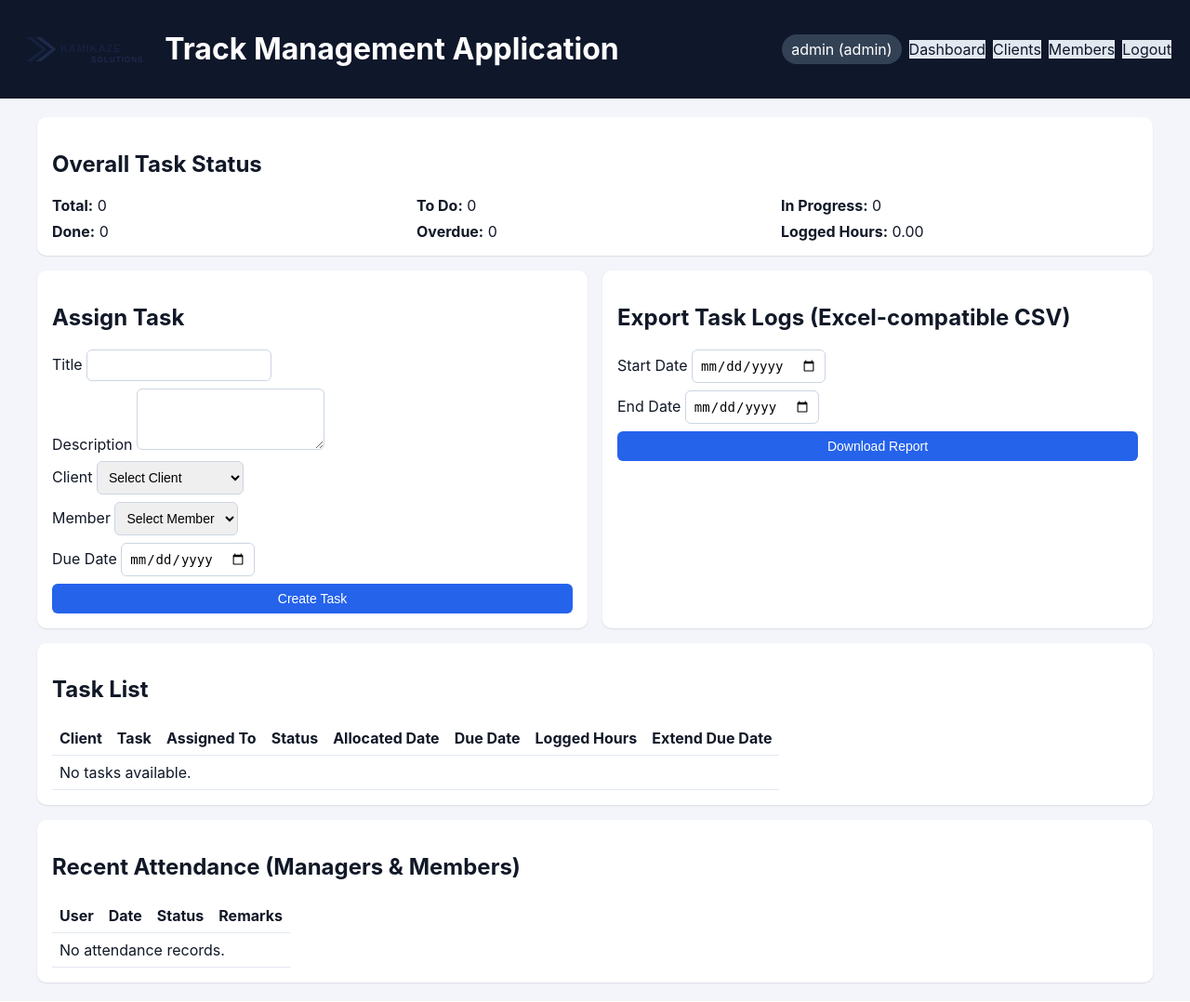
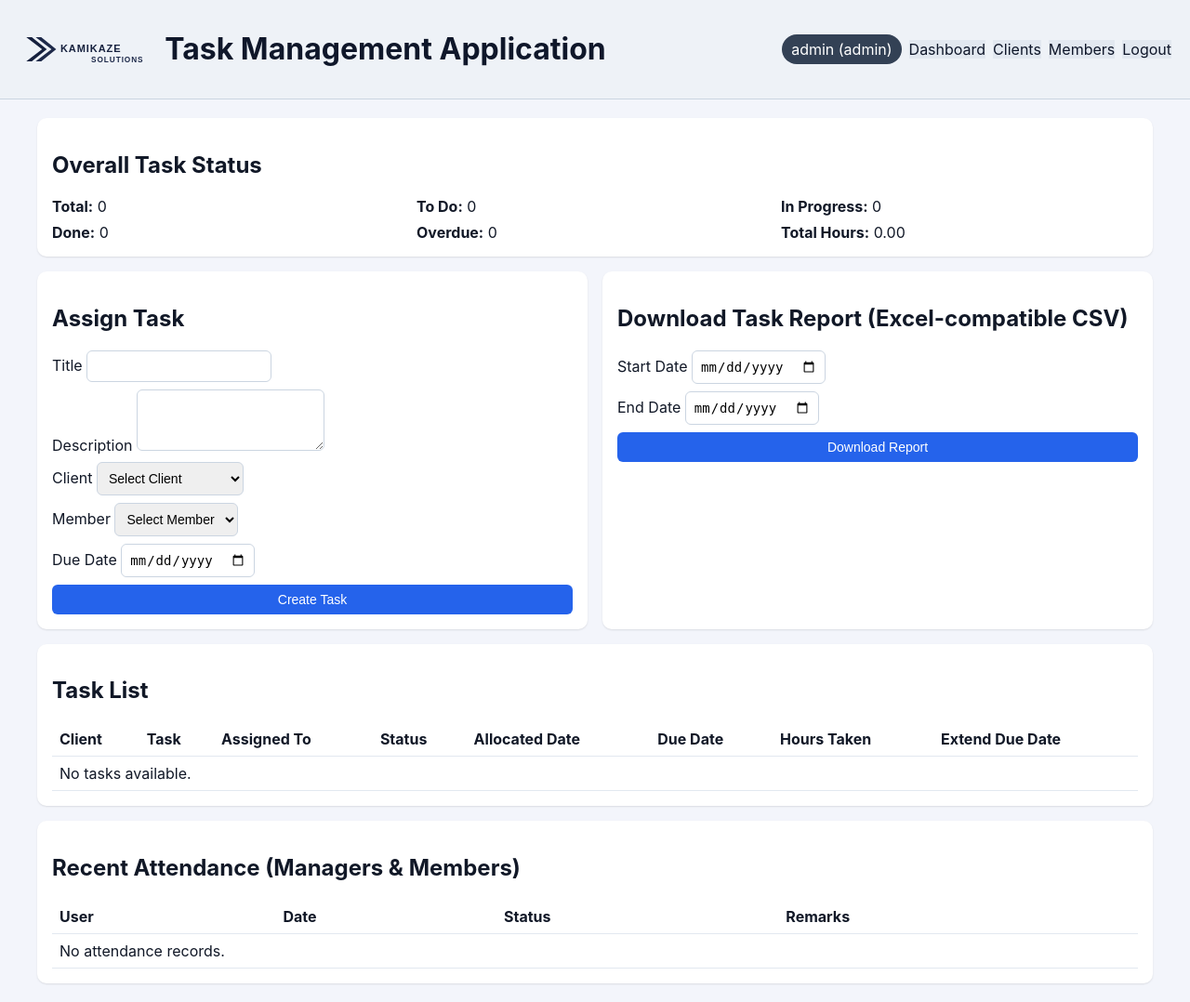
Before and after one commit to abilashcjsap-kkz/Task-Management-Application, a Flask app: page /dashboard in a window 1280 px wide. Shown: the whole page at 93% size. Run offline with Flask 3, Linux system fonts and the light colour scheme; the visitor is signed in with stand-in values (Sample User, id 1); data comes from the database, SQL or seed files in the repository; data that the repository does not hold is empty.

Commit message:
Refocus app to task management and simplify member hour updates

```diff
--- a/app.py
+++ b/app.py
@@ -9,7 +9,7 @@
 from werkzeug.security import check_password_hash, generate_password_hash
 
 BASE_DIR = os.path.dirname(os.path.abspath(__file__))
-DATABASE = os.path.join(BASE_DIR, "track_management.db")
+DATABASE = os.path.join(BASE_DIR, "task_management.db")
 
 app = Flask(__name__)
 app.secret_key = os.environ.get("SECRET_KEY", "dev-secret-key")
@@ -27,6 +27,13 @@
     db = g.pop("db", None)
     if db is not None:
         db.close()
+
+
+def ensure_tasks_hours_column(db):
+    cursor = db.execute("PRAGMA table_info(tasks)")
+    columns = {row[1] for row in cursor.fetchall()}
+    if "hours_spent" not in columns:
+        db.execute("ALTER TABLE tasks ADD COLUMN hours_spent REAL NOT NULL DEFAULT 0")
 
 
 def init_db():
@@ -68,28 +75,12 @@
             assigned_by INTEGER NOT NULL,
             allocated_date TEXT NOT NULL,
             due_date TEXT NOT NULL,
+            hours_spent REAL NOT NULL DEFAULT 0,
             created_at TEXT NOT NULL,
             updated_at TEXT NOT NULL,
             FOREIGN KEY (client_id) REFERENCES clients(id),
             FOREIGN KEY (assigned_to) REFERENCES users(id),
             FOREIGN KEY (assigned_by) REFERENCES users(id)
-        )
-        """
-    )
-
-    cursor.execute(
-        """
-        CREATE TABLE IF NOT EXISTS task_logs (
-            id INTEGER PRIMARY KEY AUTOINCREMENT,
-            task_id INTEGER NOT NULL,
-            user_id INTEGER NOT NULL,
-            log_date TEXT NOT NULL,
-            hours REAL NOT NULL,
-            notes TEXT,
-            created_at TEXT NOT NULL,
-            updated_at TEXT NOT NULL,
-            FOREIGN KEY (task_id) REFERENCES tasks(id),
-            FOREIGN KEY (user_id) REFERENCES users(id)
         )
         """
     )
@@ -110,6 +101,7 @@
         """
     )
 
+    ensure_tasks_hours_column(db)
     db.commit()
 
     now = datetime.utcnow().isoformat()
@@ -221,13 +213,12 @@
             """
             SELECT
                 COUNT(*) AS total_tasks,
-                SUM(CASE WHEN t.status = 'todo' THEN 1 ELSE 0 END) AS todo_count,
-                SUM(CASE WHEN t.status = 'in_progress' THEN 1 ELSE 0 END) AS in_progress_count,
-                SUM(CASE WHEN t.status = 'done' THEN 1 ELSE 0 END) AS done_count,
-                SUM(CASE WHEN date(t.due_date) < date('now') AND t.status != 'done' THEN 1 ELSE 0 END) AS overdue_count,
-                COALESCE(SUM(l.hours), 0) AS total_logged_hours
-            FROM tasks t
-            LEFT JOIN task_logs l ON l.task_id = t.id
+                SUM(CASE WHEN status = 'todo' THEN 1 ELSE 0 END) AS todo_count,
+                SUM(CASE WHEN status = 'in_progress' THEN 1 ELSE 0 END) AS in_progress_count,
+                SUM(CASE WHEN status = 'done' THEN 1 ELSE 0 END) AS done_count,
+                SUM(CASE WHEN date(due_date) < date('now') AND status != 'done' THEN 1 ELSE 0 END) AS overdue_count,
+                COALESCE(SUM(hours_spent), 0) AS total_hours_spent
+            FROM tasks
             """
         ).fetchone()
 
@@ -235,14 +226,11 @@
             """
             SELECT t.*, c.name AS client_name,
                    u.username AS assignee_name,
-                   a.username AS assigner_name,
-                   COALESCE(SUM(l.hours), 0) AS logged_hours
+                   a.username AS assigner_name
             FROM tasks t
             JOIN clients c ON c.id = t.client_id
             JOIN users u ON u.id = t.assigned_to
             JOIN users a ON a.id = t.assigned_by
-            LEFT JOIN task_logs l ON l.task_id = t.id
-            GROUP BY t.id
             ORDER BY t.created_at DESC
             """
         ).fetchall()
@@ -271,14 +259,11 @@
 
     tasks = db.execute(
         """
-        SELECT t.*, c.name AS client_name, a.username AS assigner_name,
-               COALESCE(SUM(l.hours), 0) AS logged_hours
+        SELECT t.*, c.name AS client_name, a.username AS assigner_name
         FROM tasks t
         JOIN clients c ON c.id = t.client_id
         JOIN users a ON a.id = t.assigned_by
-        LEFT JOIN task_logs l ON l.task_id = t.id
         WHERE t.assigned_to = ?
-        GROUP BY t.id
         ORDER BY t.created_at DESC
         """,
         (current_user["id"],),
@@ -346,11 +331,12 @@
     if not new_password:
         flash("New password is required.", "danger")
         return redirect(url_for("manage_members"))
-    get_db().execute(
+    db = get_db()
+    db.execute(
         "UPDATE users SET password_hash = ? WHERE id = ? AND role = 'member'",
         (generate_password_hash(new_password), member_id),
     )
-    get_db().commit()
+    db.commit()
     flash("Password reset successfully.", "success")
     return redirect(url_for("manage_members"))
 
@@ -391,9 +377,10 @@
         flash("Client name is required.", "danger")
         return redirect(url_for("manage_clients"))
 
+    db = get_db()
     try:
-        get_db().execute("UPDATE clients SET name = ?, description = ? WHERE id = ?", (name, description, client_id))
-        get_db().commit()
+        db.execute("UPDATE clients SET name = ?, description = ? WHERE id = ?", (name, description, client_id))
+        db.commit()
         flash("Client updated.", "success")
     except sqlite3.IntegrityError:
         flash("Client name already exists.", "danger")
@@ -447,8 +434,8 @@
     db.execute(
         """
         INSERT INTO tasks
-            (title, description, status, client_id, assigned_to, assigned_by, allocated_date, due_date, created_at, updated_at)
-        VALUES (?, ?, 'todo', ?, ?, ?, ?, ?, ?, ?)
+            (title, description, status, client_id, assigned_to, assigned_by, allocated_date, due_date, hours_spent, created_at, updated_at)
+        VALUES (?, ?, 'todo', ?, ?, ?, ?, ?, 0, ?, ?)
         """,
         (title, description, client_id, assigned_to, session["user_id"], today, due_date, now, now),
     )
@@ -468,11 +455,12 @@
         flash("Invalid date format.", "danger")
         return redirect(url_for("dashboard"))
 
-    get_db().execute(
+    db = get_db()
+    db.execute(
         "UPDATE tasks SET due_date = ?, updated_at = ? WHERE id = ?",
         (new_due_date, datetime.utcnow().isoformat(), task_id),
     )
-    get_db().commit()
+    db.commit()
     flash("Due date updated.", "success")
     return redirect(url_for("dashboard"))
 
@@ -489,43 +477,26 @@
         return redirect(url_for("dashboard"))
 
     status = request.form["status"]
-    log_date = request.form["log_date"]
-    hours = request.form.get("hours", "0").strip() or "0"
-    notes = request.form.get("notes", "").strip()
+    hours_spent = request.form.get("hours_spent", "0").strip() or "0"
 
     if status not in ["todo", "in_progress", "done"]:
         flash("Invalid status.", "danger")
         return redirect(url_for("dashboard"))
 
     try:
-        datetime.strptime(log_date, "%Y-%m-%d")
-        hours_value = float(hours)
+        hours_value = float(hours_spent)
         if hours_value < 0:
             raise ValueError
     except ValueError:
-        flash("Invalid log date or hours value.", "danger")
+        flash("Hours must be a non-negative number.", "danger")
         return redirect(url_for("dashboard"))
 
-    existing = db.execute(
-        "SELECT id FROM task_logs WHERE task_id = ? AND user_id = ? AND log_date = ?",
-        (task_id, current_user["id"], log_date),
-    ).fetchone()
-
-    now = datetime.utcnow().isoformat()
-    if existing:
-        db.execute(
-            "UPDATE task_logs SET hours = ?, notes = ?, updated_at = ? WHERE id = ?",
-            (hours_value, notes, now, existing["id"]),
-        )
-    else:
-        db.execute(
-            "INSERT INTO task_logs (task_id, user_id, log_date, hours, notes, created_at, updated_at) VALUES (?, ?, ?, ?, ?, ?, ?)",
-            (task_id, current_user["id"], log_date, hours_value, notes, now, now),
-        )
-
-    db.execute("UPDATE tasks SET status = ?, updated_at = ? WHERE id = ?", (status, now, task_id))
+    db.execute(
+        "UPDATE tasks SET status = ?, hours_spent = ?, updated_at = ? WHERE id = ?",
+        (status, hours_value, datetime.utcnow().isoformat(), task_id),
+    )
     db.commit()
-    flash("Task and timesheet updated.", "success")
+    flash("Task updated successfully.", "success")
     return redirect(url_for("dashboard"))
 
 
@@ -591,14 +562,19 @@
 
     rows = get_db().execute(
         """
-        SELECT l.log_date, u.username AS member_name, c.name AS client_name, t.title AS task_title,
-               t.allocated_date, t.due_date, l.hours, l.notes, t.status
-        FROM task_logs l
-        JOIN users u ON u.id = l.user_id
-        JOIN tasks t ON t.id = l.task_id
+        SELECT date(t.updated_at) AS log_date,
+               u.username AS member_name,
+               c.name AS client_name,
+               t.title AS task_title,
+               t.allocated_date,
+               t.due_date,
+               t.hours_spent,
+               t.status
+        FROM tasks t
+        JOIN users u ON u.id = t.assigned_to
         JOIN clients c ON c.id = t.client_id
-        WHERE date(l.log_date) BETWEEN date(?) AND date(?)
-        ORDER BY l.log_date, u.username
+        WHERE date(t.updated_at) BETWEEN date(?) AND date(?)
+        ORDER BY t.updated_at DESC
         """,
         (start_date, end_date),
     ).fetchall()
@@ -606,14 +582,13 @@
     output = io.StringIO()
     writer = csv.writer(output)
     writer.writerow([
-        "Log Date",
+        "Updated Date",
         "Member",
         "Client",
         "Task",
         "Allocated Date",
         "Due Date",
-        "Hours",
-        "Notes",
+        "Hours Spent",
         "Status",
     ])
     for row in rows:
@@ -625,8 +600,7 @@
                 row["task_title"],
                 row["allocated_date"],
                 row["due_date"],
-                row["hours"],
-                row["notes"],
+                row["hours_spent"],
                 row["status"],
             ]
         )
--- a/static/styles.css
+++ b/static/styles.css
@@ -10,10 +10,11 @@
   justify-content: space-between;
   gap: 12px;
   align-items: center;
-  background: #0f172a;
-  color: #fff;
+  background: #eef2f7;
+  color: #0f172a;
   padding: 12px 20px;
   flex-wrap: wrap;
+  border-bottom: 1px solid #cbd5e1;
 }
 
 .brand-wrap {
@@ -22,7 +23,10 @@
   gap: 10px;
 }
 
-.logo { height: 46px; }
+.logo {
+  height: 46px;
+  background: transparent;
+}
 
 .top-nav {
   display: flex;
@@ -42,10 +46,13 @@
   border-radius: 10px;
   padding: 16px;
   margin-bottom: 16px;
-  box-shadow: 0 1px 2px rgba(0,0,0,0.1);
+  box-shadow: 0 1px 2px rgba(0, 0, 0, 0.1);
 }
 
-.narrow { max-width: 420px; margin: 50px auto; }
+.narrow {
+  max-width: 420px;
+  margin: 50px auto;
+}
 
 .grid-two {
   display: grid;
@@ -53,12 +60,25 @@
   gap: 16px;
 }
 
-.form-grid { display: grid; gap: 8px; }
-.form-grid.compact { min-width: 220px; }
-.inline-form { display: flex; gap: 6px; align-items: center; }
-.inline-form.wrap { flex-wrap: wrap; }
+.form-grid {
+  display: grid;
+  gap: 8px;
+}
 
-input, select, textarea, button {
+.inline-form {
+  display: flex;
+  gap: 6px;
+  align-items: center;
+}
+
+.inline-form.wrap {
+  flex-wrap: wrap;
+}
+
+input,
+select,
+textarea,
+button {
   border: 1px solid #cbd5e1;
   border-radius: 6px;
   padding: 8px;
@@ -73,20 +93,44 @@
   cursor: pointer;
 }
 
-.btn.primary { background: #2563eb; color: #fff; }
-.btn.danger { background: #dc2626; color: #fff; }
+.btn.primary {
+  background: #2563eb;
+  color: #fff;
+}
+
+.btn.danger {
+  background: #dc2626;
+  color: #fff;
+}
 
 .pill {
   background: #334155;
+  color: white;
   border-radius: 999px;
   padding: 6px 10px;
 }
 
-.flash { padding: 10px; border-radius: 6px; margin-bottom: 10px; }
-.flash.success { background: #dcfce7; }
-.flash.warning { background: #fef3c7; }
-.flash.danger { background: #fee2e2; }
-.flash.info { background: #dbeafe; }
+.flash {
+  padding: 10px;
+  border-radius: 6px;
+  margin-bottom: 10px;
+}
+
+.flash.success {
+  background: #dcfce7;
+}
+
+.flash.warning {
+  background: #fef3c7;
+}
+
+.flash.danger {
+  background: #fee2e2;
+}
+
+.flash.info {
+  background: #dbeafe;
+}
 
 .stats-grid {
   display: grid;
@@ -97,17 +141,16 @@
 table {
   width: 100%;
   border-collapse: collapse;
-  overflow-x: auto;
-  display: block;
 }
 
-thead, tbody, tr { width: 100%; }
-
-th, td {
+th,
+td {
   text-align: left;
   border-bottom: 1px solid #e2e8f0;
   padding: 8px;
   vertical-align: top;
 }
 
-.hint { color: #64748b; }
+.hint {
+  color: #64748b;
+}
--- a/templates/base.html
+++ b/templates/base.html
@@ -3,14 +3,14 @@
   <head>
     <meta charset="UTF-8" />
     <meta name="viewport" content="width=device-width, initial-scale=1.0" />
-    <title>Track Management Application</title>
+    <title>Task Management Application</title>
     <link rel="stylesheet" href="{{ url_for('static', filename='styles.css') }}" />
   </head>
   <body>
     <header class="topbar">
       <div class="brand-wrap">
         <img src="{{ url_for('static', filename='logo.svg') }}" alt="Kamikaze Solutions" class="logo" />
-        <h1>Track Management Application</h1>
+        <h1>Task Management Application</h1>
       </div>
       {% if current_user %}
       <nav class="top-nav">
--- a/templates/dashboard_admin_manager.html
+++ b/templates/dashboard_admin_manager.html
@@ -8,7 +8,7 @@
     <div><strong>In Progress:</strong> {{ summary['in_progress_count'] or 0 }}</div>
     <div><strong>Done:</strong> {{ summary['done_count'] or 0 }}</div>
     <div><strong>Overdue:</strong> {{ summary['overdue_count'] or 0 }}</div>
-    <div><strong>Logged Hours:</strong> {{ '%.2f'|format(summary['total_logged_hours'] or 0) }}</div>
+    <div><strong>Total Hours:</strong> {{ '%.2f'|format(summary['total_hours_spent'] or 0) }}</div>
   </div>
 </section>
 
@@ -42,7 +42,7 @@
   </section>
 
   <section class="card">
-    <h2>Export Task Logs (Excel-compatible CSV)</h2>
+    <h2>Download Task Report (Excel-compatible CSV)</h2>
     <form action="{{ url_for('export_task_logs') }}" method="get" class="form-grid">
       <label>Start Date <input type="date" name="start_date" required /></label>
       <label>End Date <input type="date" name="end_date" required /></label>
@@ -80,7 +80,7 @@
         <th>Status</th>
         <th>Allocated Date</th>
         <th>Due Date</th>
-        <th>Logged Hours</th>
+        <th>Hours Taken</th>
         <th>Extend Due Date</th>
       </tr>
     </thead>
@@ -93,7 +93,7 @@
         <td>{{ task['status'] }}</td>
         <td>{{ task['allocated_date'] }}</td>
         <td>{{ task['due_date'] }}</td>
-        <td>{{ '%.2f'|format(task['logged_hours'] or 0) }}</td>
+        <td>{{ '%.2f'|format(task['hours_spent'] or 0) }}</td>
         <td>
           <form action="{{ url_for('extend_due_date', task_id=task['id']) }}" method="post" class="inline-form">
             <input type="date" name="new_due_date" required />
```
Also changed, not shown: templates/dashboard_member.html (+14 -7 lines), tests/test_app.py (+17 -24 lines), README.md, 1 other file.
